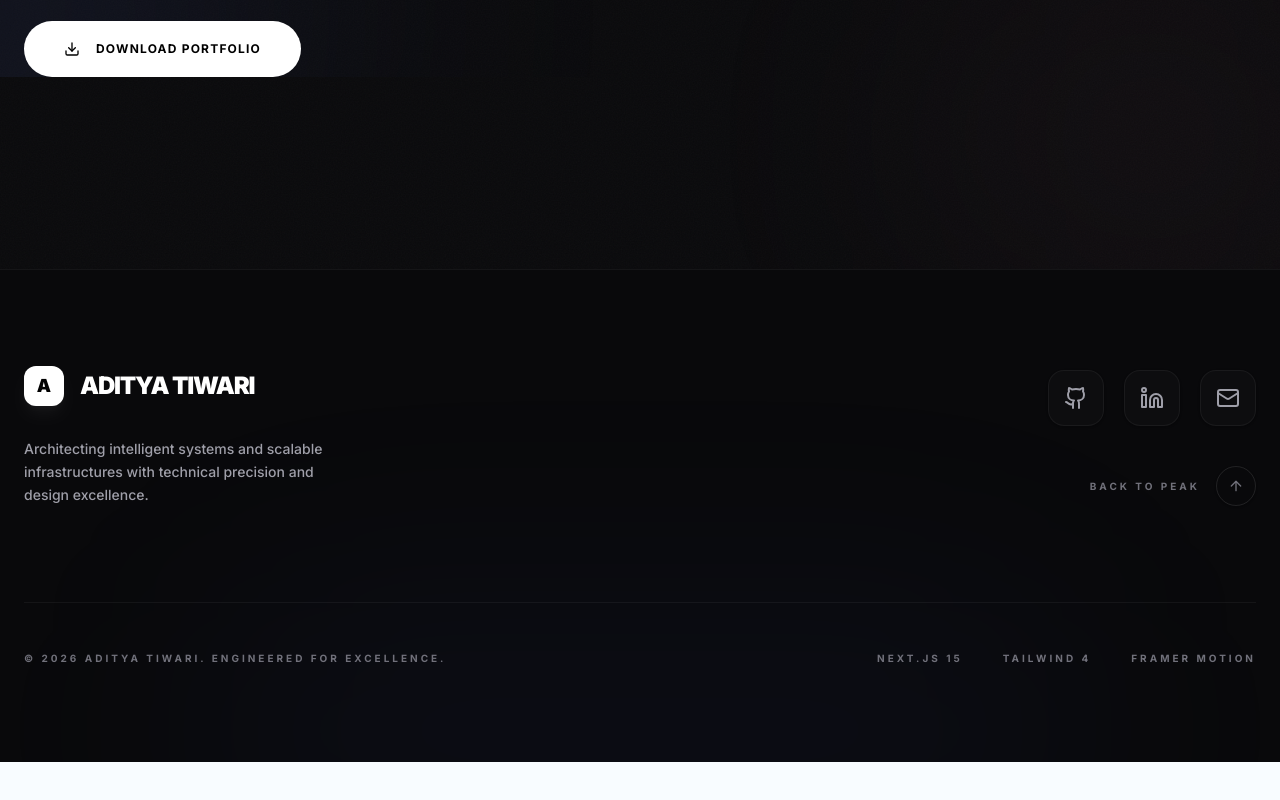
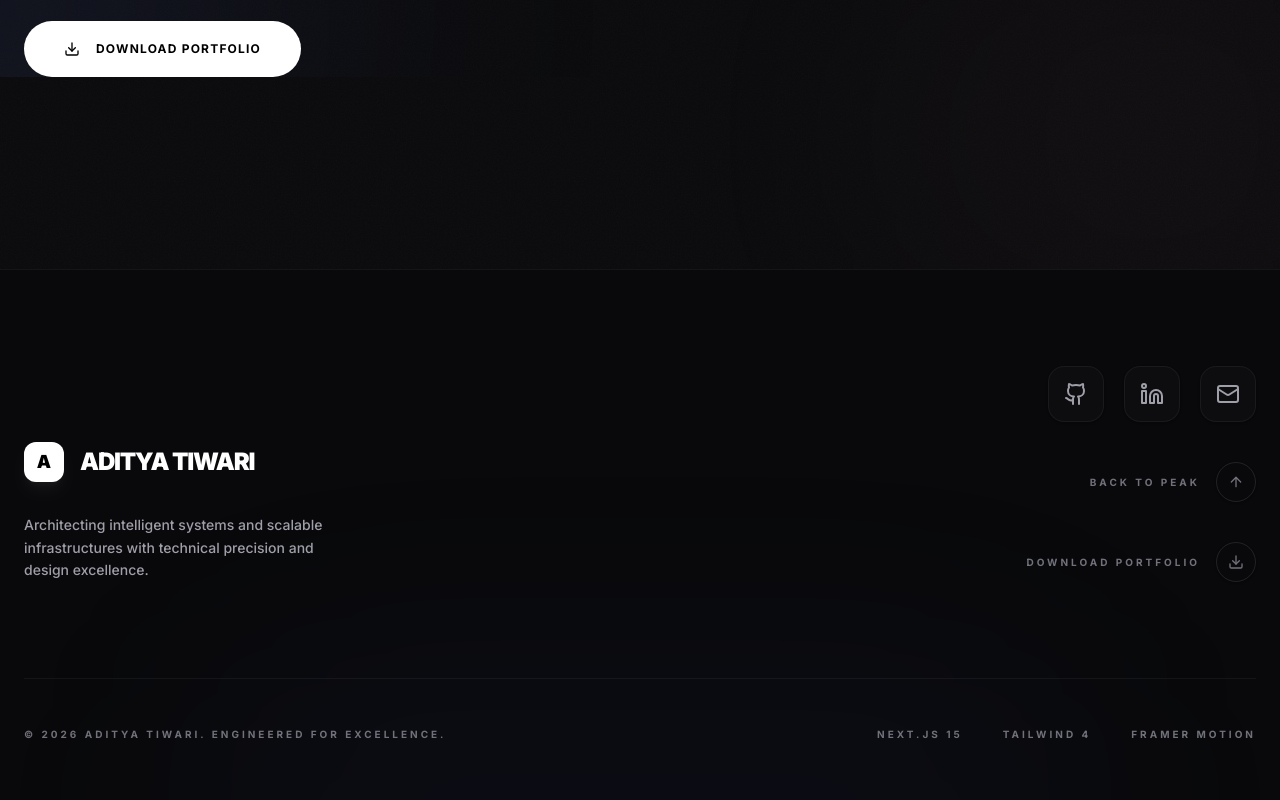
Before and after one commit to AdityaTiwari49/My_Portfolio, a Next.js app: page / in a window 1280 px wide. Shown: the part 8843-9643 px from the top of the page. Before the commit the page ends 9605 px from the top, so only its background shows below. Built offline with nearby package versions, Linux system fonts and the light colour scheme.

Commit message:
feat: add Footer component with social links, scroll-to-top functionality, and resume download.

```diff
--- a/components/footer.tsx
+++ b/components/footer.tsx
@@ -1,6 +1,6 @@
 "use client"
 
-import { Linkedin, Mail, Github, ArrowUp } from "lucide-react"
+import { Linkedin, Mail, Github, ArrowUp, Download } from "lucide-react"
 import { motion } from "framer-motion"
 
 const socialLinks = [
@@ -58,6 +58,17 @@ export function Footer() {
                 <ArrowUp className="h-4 w-4 transition-transform group-hover:-translate-y-1" />
               </div>
             </button>
+
+            <a
+              href="/resume.pdf"
+              download
+              className="group flex items-center gap-4 text-[10px] font-bold uppercase tracking-[0.3em] text-zinc-500 transition-colors hover:text-white"
+            >
+              Download Portfolio
+              <div className="flex h-10 w-10 items-center justify-center rounded-full border border-white/10 bg-transparent transition-all group-hover:border-white group-hover:bg-white group-hover:text-black shadow-sm">
+                <Download className="h-4 w-4 transition-transform group-hover:scale-110" />
+              </div>
+            </a>
           </div>
         </div>
 
```
